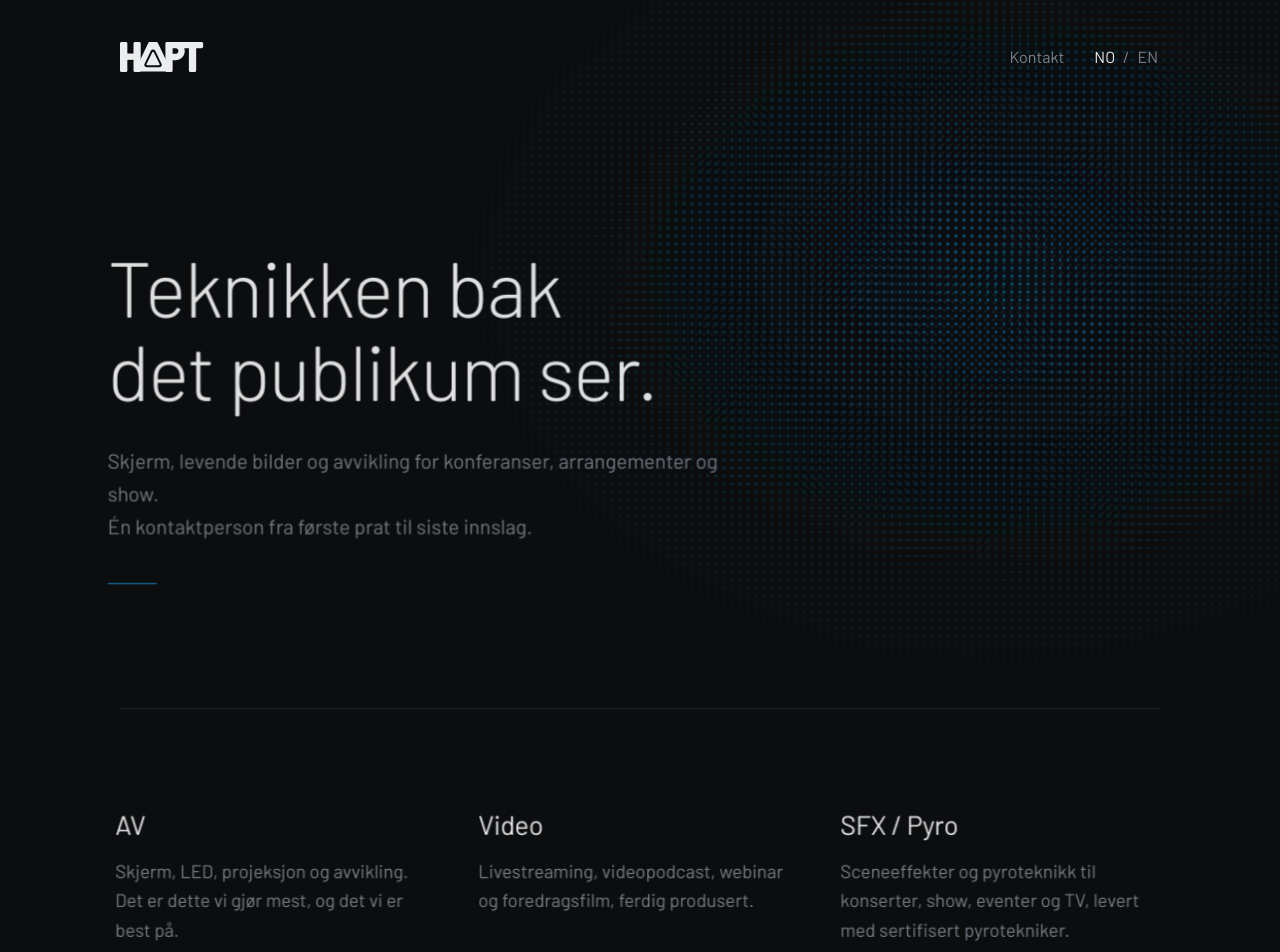
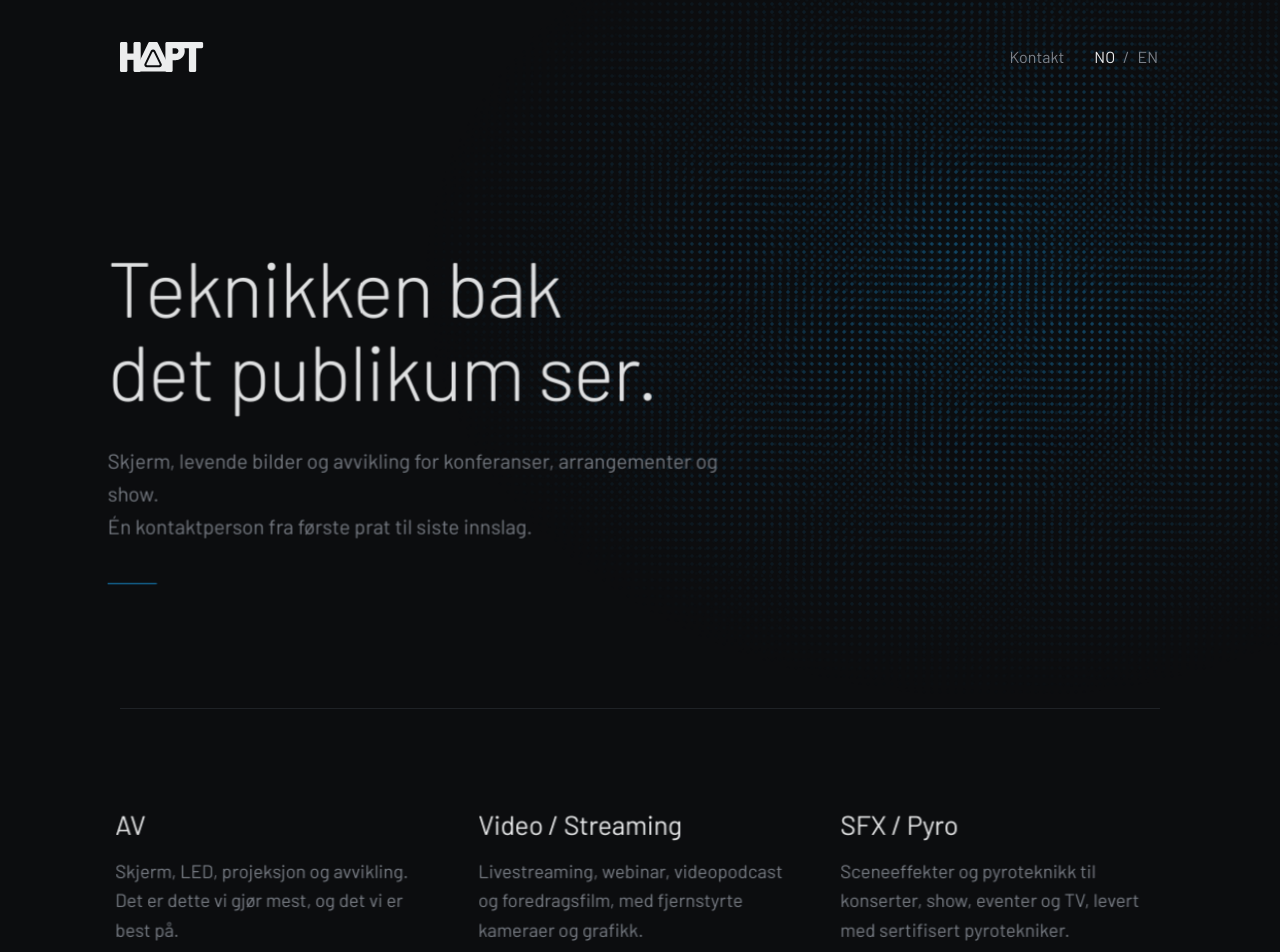
Before and after one commit to hapt-no/hapt-nettside, a plain HTML site: page index.html in a window 1280 px wide. Shown: the top 952 px of the page. Drawn offline with Linux system fonts and the light colour scheme.

Commit message:
Forsiden: løft fram streaming i Video-boksen (#18)
Claude-Session: https://claude.ai/code/session_01Ti9r2wNNdfSHz8iGfJDuSt

Co-authored-by: Claude <noreply@anthropic.com>

```diff
--- a/index.html
+++ b/index.html
@@ -2,7 +2,7 @@
 <html lang="no">
 <head><meta charset="utf-8"><script>document.documentElement.classList.add('js')</script><meta name="viewport" content="width=device-width, initial-scale=1, viewport-fit=cover">
 <title data-en="HAPT AS – Give the idea a chance | AV, video and SFX / Pyro from Oslo">HAPT AS – Gi idéen en sjanse | AV, video og SFX / Pyro fra Oslo</title>
-<meta name="description" content="HAPT AS leverer skjerm, levende bilder og avvikling for konferanser, arrangementer og show. AV, video og SFX / Pyro fra Oslo, i Norge og utlandet.">
+<meta name="description" content="HAPT AS leverer skjerm, levende bilder og avvikling for konferanser, arrangementer og show. AV, video, streaming og SFX / Pyro fra Oslo, i Norge og utlandet.">
 <meta name="theme-color" content="#0c0d0f">
 <link rel="icon" href="favicon.svg" type="image/svg+xml">
 <link rel="icon" href="favicon-32.png" type="image/png" sizes="32x32">
@@ -18,7 +18,7 @@
 <meta property="og:image:height" content="630">
 <meta property="og:locale" content="nb_NO">
 <meta name="twitter:card" content="summary_large_image">
-<script type="application/ld+json">{"@context":"https://schema.org","@type":"Organization","name":"HAPT AS","alternateName":"HAPT","url":"https://hapt.no/","logo":"https://hapt.no/apple-touch-icon.png","description":"HAPT AS leverer skjerm, levende bilder og avvikling for konferanser, arrangementer og show. AV, video og SFX / Pyro fra Oslo, i Norge og utlandet.","email":"post@hapt.no","telephone":"+47 916 05 923","address":{"@type":"PostalAddress","streetAddress":"Lørenveien 68","postalCode":"0585","addressLocality":"Oslo","addressCountry":"NO"},"vatID":"NO935968437MVA","iso6523Code":"0192:935968437","parentOrganization":{"@type":"Organization","name":"Hasle Holding AS","iso6523Code":"0192:935883733"}}</script>
+<script type="application/ld+json">{"@context":"https://schema.org","@type":"Organization","name":"HAPT AS","alternateName":"HAPT","url":"https://hapt.no/","logo":"https://hapt.no/apple-touch-icon.png","description":"HAPT AS leverer skjerm, levende bilder og avvikling for konferanser, arrangementer og show. AV, video, streaming og SFX / Pyro fra Oslo, i Norge og utlandet.","email":"post@hapt.no","telephone":"+47 916 05 923","address":{"@type":"PostalAddress","streetAddress":"Lørenveien 68","postalCode":"0585","addressLocality":"Oslo","addressCountry":"NO"},"vatID":"NO935968437MVA","iso6523Code":"0192:935968437","parentOrganization":{"@type":"Organization","name":"Hasle Holding AS","iso6523Code":"0192:935883733"}}</script>
 <link rel="preload" href="fonts/barlow-latin-300-normal.woff2" as="font" type="font/woff2" crossorigin>
 <style>
 @font-face{font-family:'Barlow';font-style:normal;font-weight:300;font-display:swap;src:url(fonts/barlow-latin-300-normal.woff2) format('woff2');}
@@ -179,8 +179,8 @@ footer.site a:hover { color: var(--accent); }
           <p data-en="Screens, LED, projection and show operation. It is what we do most, and what we do best.">Skjerm, LED, projeksjon og avvikling. Det er dette vi gjør mest, og det vi er best på.</p>
         </div>
         <div>
-          <h2>Video</h2>
-          <p data-en="Livestreaming, video podcasts, webinars and recorded talks, fully produced.">Livestreaming, videopodcast, webinar og foredragsfilm, ferdig produsert.</p>
+          <h2>Video / Streaming</h2>
+          <p data-en="Livestreaming, webinars, video podcasts and recorded talks, with remote-controlled cameras and graphics.">Livestreaming, webinar, videopodcast og foredragsfilm, med fjernstyrte kameraer og grafikk.</p>
         </div>
         <div>
           <h2>SFX / Pyro</h2>
```
